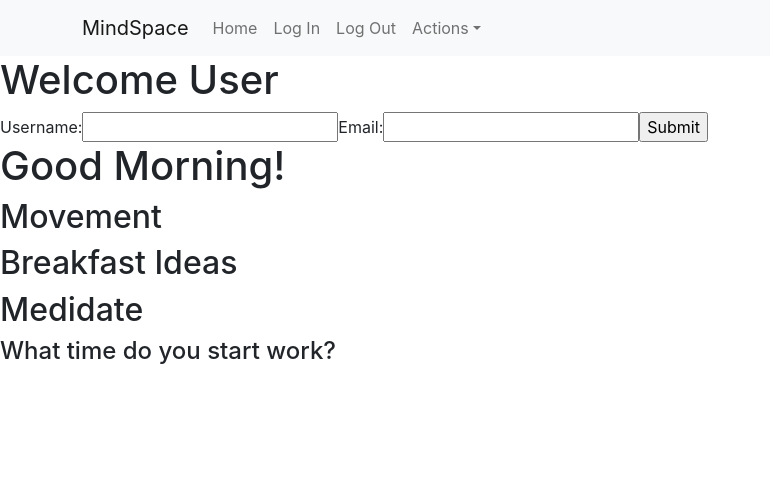
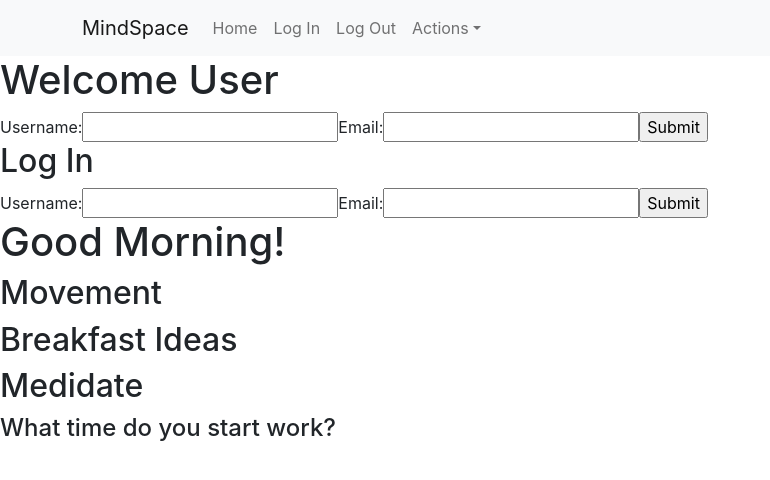
Before and after one commit to samanbatool08/mindspace-frontend, a React (Create React App) app: page / in a window 1280 px wide. Shown: the top 480 px of the page, without its empty margins (0-770 px from the left). Built offline with nearby package versions, Linux system fonts and the light colour scheme.

Commit message:
login form

```diff
--- a/src/Components/Welcome.js
+++ b/src/Components/Welcome.js
@@ -1,5 +1,6 @@
 import React, { useState } from 'react';
 import axios from 'axios';
+import LogIn from '../LogIn';
 
 const Welcome = () => {
 
@@ -44,7 +45,7 @@ const Welcome = () => {
   return (
     <div>
       <h1>Welcome User</h1>
-
+      {/* TODO refactor form into seperate resusable component */}
       <form onSubmit={submitForm}>
         <label>Username: </label>
         <input name="username" value={username} type="text" onChange={handleUsernameChange}></input>
@@ -54,6 +55,8 @@ const Welcome = () => {
 
         <input type="submit" value="Submit"></input>
       </form>
+
+      <LogIn />
     </div>
   )
 }
--- /dev/null
+++ b/src/LogIn.js
@@ -0,0 +1,43 @@
+import React, { useState } from 'react';
+
+const LogIn = (props) => {
+
+  const [username, setUsername] = useState("")
+  const [email, setEmail] = useState("")
+
+  // console.log(props)
+
+  const handleUsernameChange = (e) => {
+    setUsername(e.target.value)
+  }
+
+  const handleEmailChange = (e) => {
+    setEmail(e.target.value)
+  }
+
+  const submitForm = (e) => {
+    e.preventDefault();
+
+    console.log(username)
+    console.log(email)
+  }
+
+  return (
+    <div>
+      <h2>Log In</h2>
+
+      <form onSubmit={submitForm}>
+        <label>Username: </label>
+        <input name="username" value={username} type="text" onChange={handleUsernameChange}></input>
+
+        <label>Email: </label>
+        <input name="email" value={email} type="text" onChange={handleEmailChange}></input>
+
+        <input type="submit" value="Submit"></input>
+      </form>
+
+    </div>
+  )
+}
+
+export default LogIn;
```
